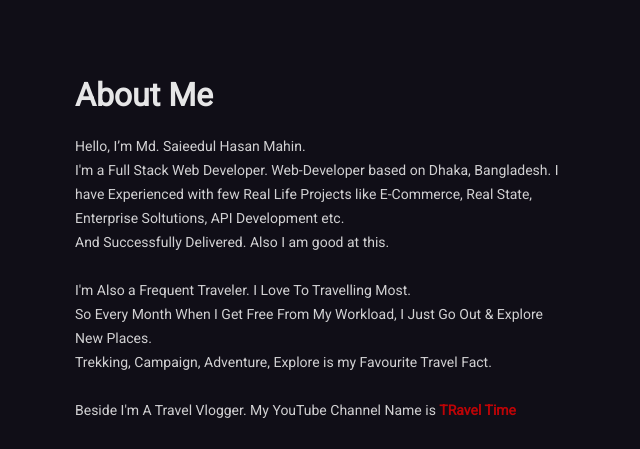
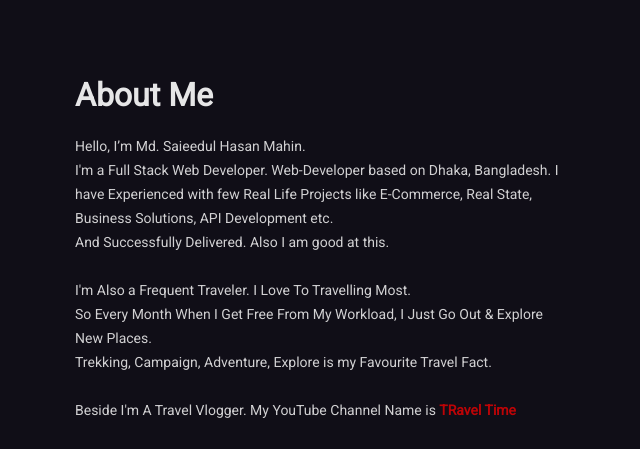
Before and after one commit to mahin15/saieedul-mahin-portfolio, a plain HTML site: page index.html in a window 1280 px wide. Shown: the part 900-1349 px from the top of the page, 630-1270 px from the left. Drawn offline with Linux system fonts and the light colour scheme; some packages are replaced by stand-ins of ours.

Commit message:
portfolio v1.2.2

```diff
--- a/index.html
+++ b/index.html
@@ -182,8 +182,8 @@
                             Hasan Mahin.
                             <br>
                             I'm a Full Stack Web Developer. Web-Developer based on Dhaka, Bangladesh.
-                            I have Experienced with few Real Life Projects like E-Commerce, Real State, Enterprise
-                            Soltutions, API Development etc.
+                            I have Experienced with few Real Life Projects like E-Commerce, Real State, Business
+                            Solutions, API Development etc.
                             <br>
                             And Successfully Delivered. Also I am good at this.
                             <br>
```
